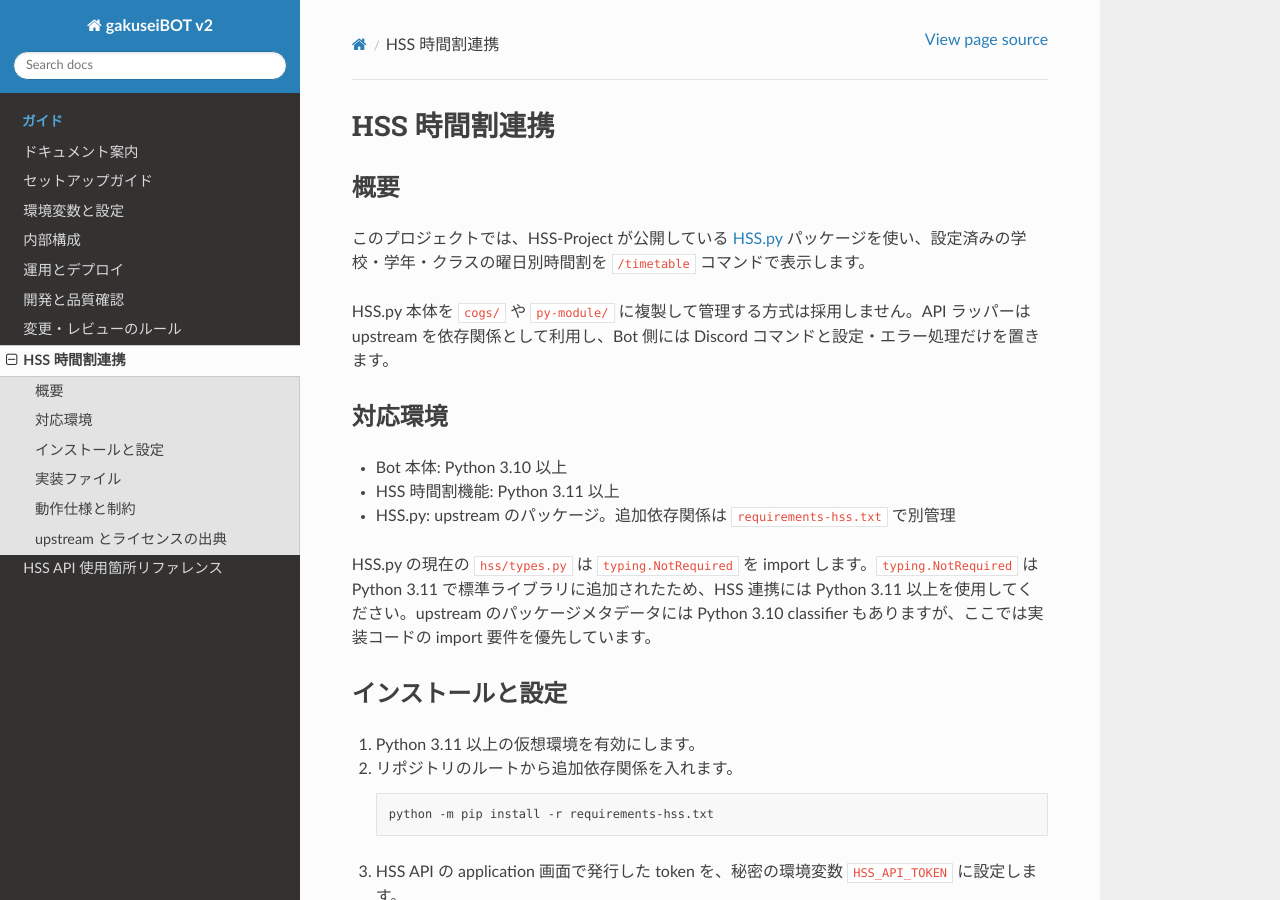
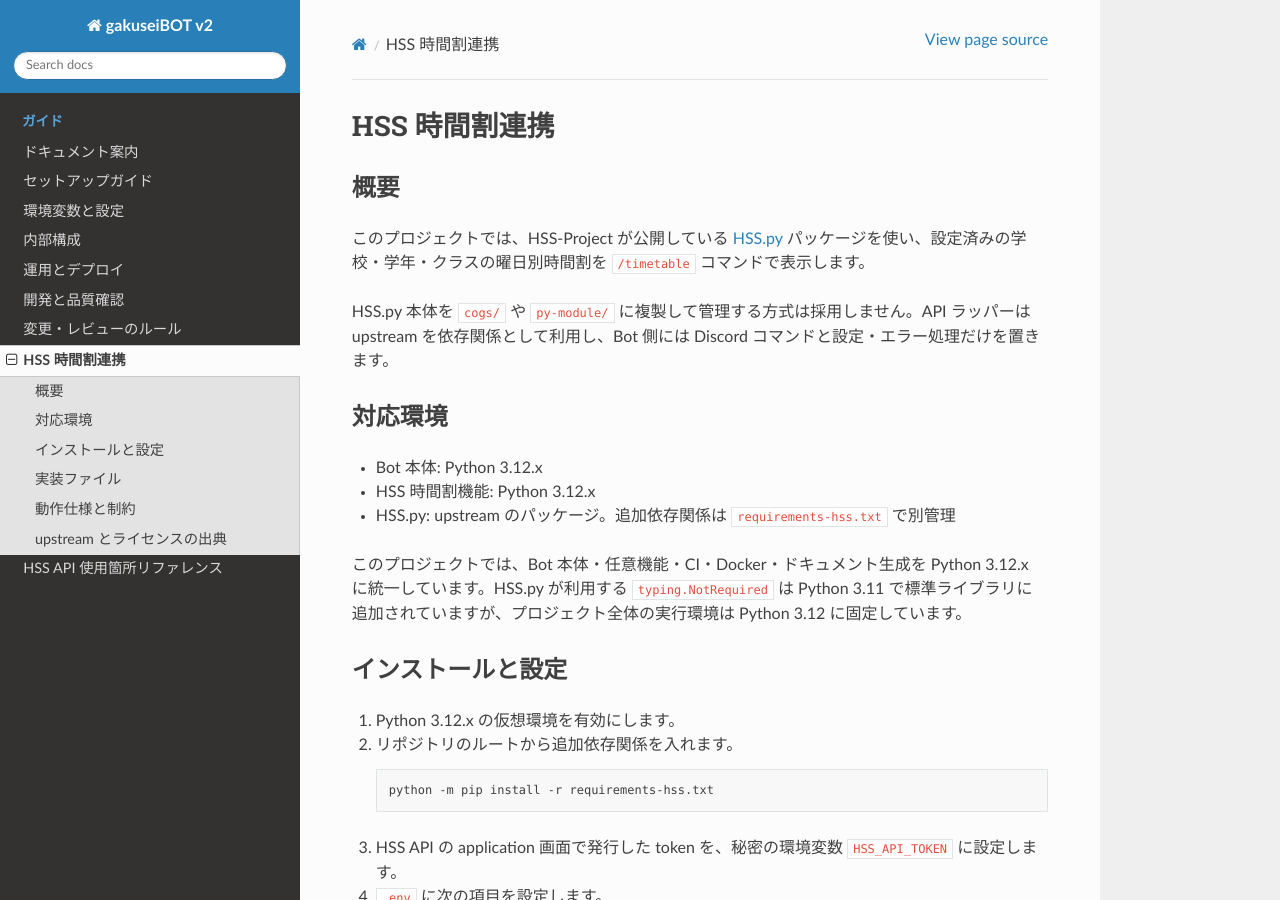
Before and after one commit to akiy2009/gakuseiBOTv2-Beta, a Sphinx documentation site: the page built from docs/study/hss-integration.md, in a window 1280 px wide and 900 px high. Built offline with Sphinx 7.4.7 and the Read the Docs theme 3.1.0, drawn with Linux system fonts in a browser that asks for light colours.

Commit message:
docs: align HSS guide with Python 3.12

````diff
--- a/docs/study/hss-integration.md
+++ b/docs/study/hss-integration.md
@@ -8,15 +8,15 @@ HSS.py 本体を `cogs/` や `py-module/` に複製して管理する方式は
 
 ## 対応環境
 
-- Bot 本体: Python 3.10 以上
-- HSS 時間割機能: Python 3.11 以上
+- Bot 本体: Python 3.12.x
+- HSS 時間割機能: Python 3.12.x
 - HSS.py: upstream のパッケージ。追加依存関係は `requirements-hss.txt` で別管理
 
-HSS.py の現在の `hss/types.py` は `typing.NotRequired` を import します。`typing.NotRequired` は Python 3.11 で標準ライブラリに追加されたため、HSS 連携には Python 3.11 以上を使用してください。upstream のパッケージメタデータには Python 3.10 classifier もありますが、ここでは実装コードの import 要件を優先しています。
+このプロジェクトでは、Bot 本体・任意機能・CI・Docker・ドキュメント生成を Python 3.12.x に統一しています。HSS.py が利用する `typing.NotRequired` は Python 3.11 で標準ライブラリに追加されていますが、プロジェクト全体の実行環境は Python 3.12 に固定しています。
 
 ## インストールと設定
 
-1. Python 3.11 以上の仮想環境を有効にします。
+1. Python 3.12.x の仮想環境を有効にします。
 2. リポジトリのルートから追加依存関係を入れます。
 
    ```bash
````
